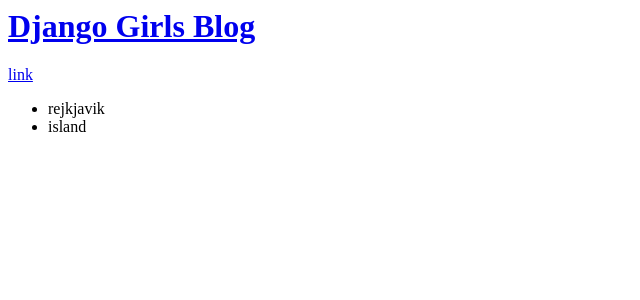
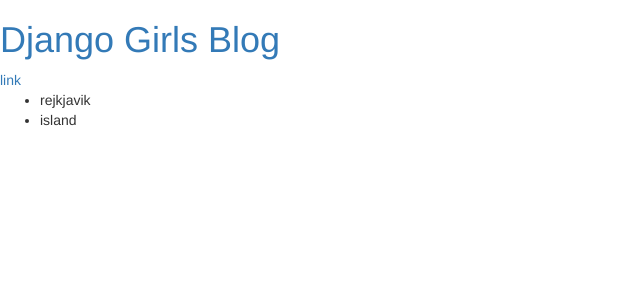
Before and after one commit to zuzjes/my-first-blog, a Django app: page / in a window 1280 px wide. Shown: the top 300 px of the page, without its empty margins (0-640 px from the left). Run offline with Django 3.2, Linux system fonts and the light colour scheme; data that the repository does not hold is empty; some libraries are stand-ins or nearby versions.

Commit message:
add styles

```diff
--- /dev/null
+++ b/blog/static/css/blog.css
@@ -0,0 +1,3 @@
+h1 a {
+    color: #074391;
+}
--- a/blog/templates/blog/post_list.html
+++ b/blog/templates/blog/post_list.html
@@ -2,7 +2,10 @@
     <div>
     <h1><a href="/">Django Girls Blog</a></h1>
     </div>
-
+    <head>
+        <link rel="stylesheet" href="//maxcdn.bootstrapcdn.com/bootstrap/3.2.0/css/bootstrap.min.css">
+        <link rel="stylesheet" href="//maxcdn.bootstrapcdn.com/bootstrap/3.2.0/css/bootstrap-theme.min.css">
+    </head>
     {% for post in posts %}
         <div>
             <p>published: {{ post.published_date }}</p>
```
